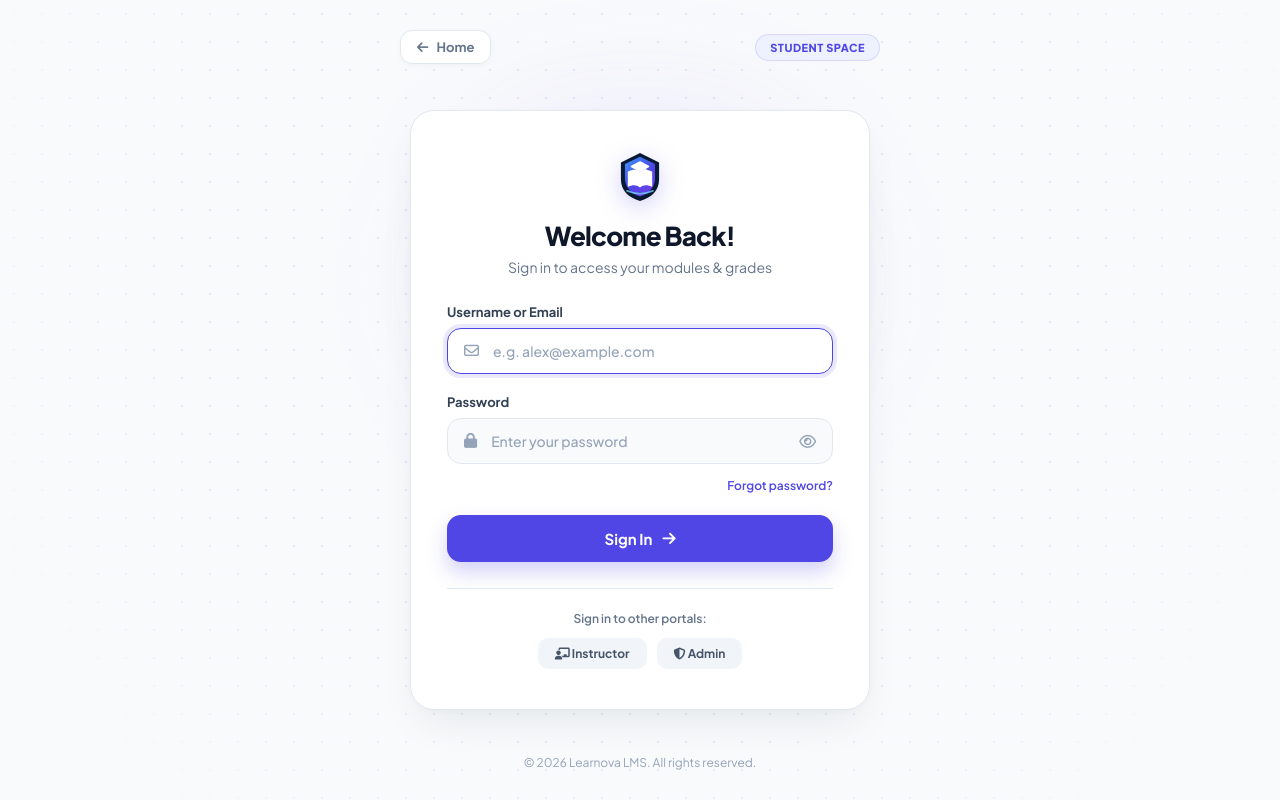
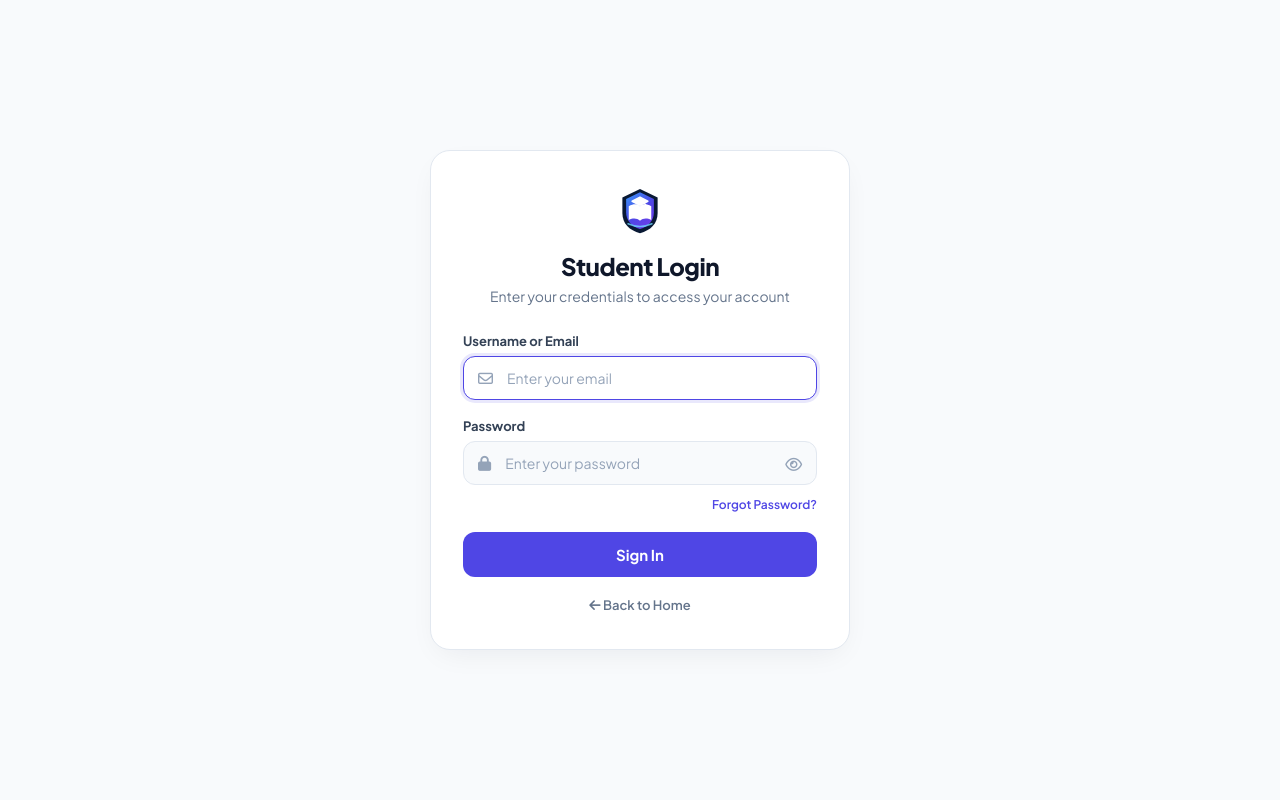
Before and after one commit to sanad-shat/Learnova-LMS-Platform, a Flask app: page /student/login in a window 1280 px wide. Run offline with Flask 3, Linux system fonts and the light colour scheme; data comes from the database, SQL or seed files in the repository.

Commit message:
Update login.html

```diff
--- a/ecms/app/templates/student/login.html
+++ b/ecms/app/templates/student/login.html
@@ -22,351 +22,202 @@
 
     * {
       box-sizing: border-box;
+      margin: 0;
+      padding: 0;
       font-family: 'Plus Jakarta Sans', system-ui, -apple-system, sans-serif;
     }
 
     body {
-      margin: 0;
       min-height: 100vh;
       background: var(--bg);
       color: var(--navy);
       display: flex;
-      flex-direction: column;
-      justify-content: space-between;
       align-items: center;
-      position: relative;
-      overflow-x: hidden;
-      padding: 30px 20px;
+      justify-content: center;
+      padding: 24px 16px;
     }
 
-    /* Ambient Dot Grid & Glow */
-    .bg-grid {
-      position: absolute;
-      top: 0;
-      left: 0;
+    .login-card {
       width: 100%;
-      height: 100%;
-      background-image: radial-gradient(rgba(79, 70, 229, 0.12) 1.2px, transparent 1.2px);
-      background-size: 28px 28px;
-      mask-image: radial-gradient(circle at 50% 35%, #000 50%, transparent 90%);
-      -webkit-mask-image: radial-gradient(circle at 50% 35%, #000 50%, transparent 90%);
-      pointer-events: none;
-      z-index: 0;
+      max-width: 420px;
+      background: #ffffff;
+      border: 1px solid var(--border);
+      border-radius: 20px;
+      padding: 36px 32px;
+      box-shadow: 0 10px 30px -10px rgba(15, 23, 42, 0.08);
     }
 
-    .bg-glow {
-      position: absolute;
-      top: 10%;
-      left: 50%;
-      transform: translateX(-50%);
-      width: 600px;
-      height: 400px;
-      background: radial-gradient(circle, rgba(99, 102, 241, 0.18) 0%, rgba(168, 85, 247, 0.05) 50%, transparent 70%);
-      filter: blur(50px);
-      pointer-events: none;
-      z-index: 0;
-    }
-
-    /* Top Nav Row */
-    .top-nav {
-      position: relative;
-      z-index: 2;
-      width: 100%;
-      max-width: 480px;
-      display: flex;
-      justify-content: space-between;
-      align-items: center;
-      margin-bottom: 20px;
-    }
-
-    .back-link {
-      display: inline-flex;
-      align-items: center;
-      gap: 8px;
-      text-decoration: none;
-      font-size: 13px;
-      font-weight: 700;
-      color: var(--slate);
-      background: #ffffff;
-      border: 1px solid var(--border);
-      padding: 8px 16px;
-      border-radius: 12px;
-      box-shadow: 0 2px 6px rgba(0,0,0,0.03);
-      transition: all 0.2s ease;
-    }
-
-    .back-link:hover {
-      color: var(--primary);
-      border-color: #c7d2fe;
-      transform: translateX(-3px);
-    }
-
-    .portal-chip {
-      background: #eef2ff;
-      color: var(--primary);
-      font-size: 11px;
-      font-weight: 800;
-      padding: 6px 14px;
-      border-radius: 99px;
-      border: 1px solid rgba(79, 70, 229, 0.15);
-      letter-spacing: 0.5px;
-      text-transform: uppercase;
-    }
-
-    /* Main Auth Box */
-    .auth-container {
-      position: relative;
-      z-index: 2;
-      width: 100%;
-      max-width: 460px;
-      background: #ffffff;
-      border: 1px solid var(--border);
-      border-radius: 24px;
-      padding: 40px 36px;
-      box-shadow: 0 20px 40px -10px rgba(15, 23, 42, 0.08), 0 2px 6px rgba(0,0,0,0.02);
-    }
-
-    .brand-center {
+    .brand-header {
       text-align: center;
       margin-bottom: 28px;
     }
 
     .brand-icon {
-      width: 52px;
-      height: 52px;
+      width: 48px;
+      height: 48px;
       margin-bottom: 12px;
-      filter: drop-shadow(0 6px 12px rgba(79, 70, 229, 0.25));
     }
 
-    .brand-center h1 {
-      font-size: 26px;
+    .brand-header h1 {
+      font-size: 24px;
       font-weight: 800;
-      letter-spacing: -0.8px;
-      margin: 0 0 6px;
       color: var(--navy);
+      letter-spacing: -0.5px;
+      margin-bottom: 6px;
     }
 
-    .brand-center p {
+    .brand-header p {
       font-size: 14px;
       color: var(--slate);
-      margin: 0;
     }
 
-    /* Alert / Flash */
-    .flash-box {
-      padding: 12px 16px;
-      border-radius: 12px;
+    /* Flash Message */
+    .flash {
+      padding: 12px 14px;
+      border-radius: 10px;
       font-size: 13px;
       font-weight: 600;
-      margin-bottom: 22px;
+      margin-bottom: 20px;
       display: flex;
       align-items: center;
-      gap: 10px;
+      gap: 8px;
     }
-    .flash-box.danger, .flash-box.error {
+    .flash.danger, .flash.error {
       background: #fef2f2;
       color: #dc2626;
       border: 1px solid #fee2e2;
     }
-    .flash-box.success {
+    .flash.success {
       background: #f0fdf4;
       color: #16a34a;
       border: 1px solid #dcfce7;
     }
-    .flash-box.info {
-      background: #eff6ff;
-      color: #2563eb;
-      border: 1px solid #dbeafe;
+
+    /* Form Elements */
+    .form-group {
+      margin-bottom: 18px;
     }
 
-    /* Form Fields */
-    .field-group {
-      margin-bottom: 20px;
-    }
-
-    .field-label {
+    label {
       display: block;
       font-size: 13px;
       font-weight: 700;
       color: #334155;
-      margin-bottom: 8px;
+      margin-bottom: 7px;
     }
 
-    .input-box {
+    .input-wrap {
       position: relative;
       display: flex;
       align-items: center;
       background: #f8fafc;
       border: 1px solid var(--border);
-      border-radius: 14px;
-      transition: all 0.25s ease;
+      border-radius: 12px;
+      transition: all 0.2s ease;
     }
 
-    .input-box:focus-within {
+    .input-wrap:focus-within {
       background: #ffffff;
       border-color: var(--primary);
-      box-shadow: 0 0 0 4px rgba(79, 70, 229, 0.12);
+      box-shadow: 0 0 0 3px rgba(79, 70, 229, 0.12);
     }
 
-    .input-box i.input-icon {
-      padding-left: 16px;
+    .input-wrap i.field-icon {
+      padding-left: 14px;
       color: #94a3b8;
       font-size: 15px;
     }
 
-    .input-box input {
+    .input-wrap input {
       width: 100%;
-      padding: 13px 14px;
+      padding: 12px 14px;
       border: none;
       background: transparent;
       outline: none;
       font-size: 14px;
       color: var(--navy);
-      font-weight: 500;
     }
 
-    .input-box input::placeholder {
+    .input-wrap input::placeholder {
       color: #94a3b8;
     }
 
-    .eye-toggle {
+    .eye-btn {
       background: none;
       border: none;
-      padding: 0 16px;
+      padding: 0 14px;
       cursor: pointer;
       color: #94a3b8;
       font-size: 15px;
-      transition: color 0.2s;
     }
 
-    .eye-toggle:hover {
+    .eye-btn:hover {
       color: var(--primary);
     }
 
-    .forgot-wrap {
+    .form-extras {
       display: flex;
       justify-content: flex-end;
       margin-top: -6px;
-      margin-bottom: 22px;
+      margin-bottom: 20px;
     }
 
-    .forgot-btn {
+    .form-extras a {
       font-size: 12px;
       font-weight: 600;
       color: var(--primary);
       text-decoration: none;
     }
 
-    .forgot-btn:hover {
+    .form-extras a:hover {
       text-decoration: underline;
     }
 
-    .submit-btn {
+    .btn-submit {
       width: 100%;
       background: var(--primary);
       color: #ffffff;
       border: none;
-      padding: 14px;
-      border-radius: 14px;
+      padding: 13px;
+      border-radius: 12px;
       font-size: 15px;
       font-weight: 700;
       cursor: pointer;
-      box-shadow: 0 10px 20px rgba(79, 70, 229, 0.25);
-      transition: all 0.25s ease;
-      display: flex;
-      align-items: center;
-      justify-content: center;
-      gap: 10px;
+      transition: all 0.2s ease;
     }
 
-    .submit-btn:hover {
+    .btn-submit:hover {
       background: var(--primary-hover);
-      transform: translateY(-2px);
-      box-shadow: 0 14px 26px rgba(79, 70, 229, 0.35);
     }
 
-    /* Switch Roles Divider */
-    .switch-roles {
-      margin-top: 26px;
-      padding-top: 22px;
-      border-top: 1px solid var(--border);
+    .back-home {
+      display: block;
       text-align: center;
+      margin-top: 20px;
+      font-size: 13px;
+      font-weight: 600;
+      color: var(--slate);
+      text-decoration: none;
     }
 
-    .switch-roles small {
-      display: block;
-      font-size: 12px;
-      color: var(--slate);
-      margin-bottom: 12px;
-      font-weight: 600;
-    }
-
-    .role-pills {
-      display: flex;
-      justify-content: center;
-      gap: 10px;
-    }
-
-    .role-pill {
-      font-size: 12px;
-      font-weight: 700;
-      text-decoration: none;
-      color: #475569;
-      background: #f1f5f9;
-      padding: 7px 16px;
-      border-radius: 10px;
-      transition: all 0.2s;
-      border: 1px solid transparent;
-    }
-
-    .role-pill:hover {
-      background: #eef2ff;
+    .back-home:hover {
       color: var(--primary);
-      border-color: #c7d2fe;
-    }
-
-    /* Footer text */
-    .page-footer {
-      position: relative;
-      z-index: 2;
-      font-size: 12px;
-      color: #94a3b8;
-      text-align: center;
-      margin-top: 20px;
-    }
-
-    @media (max-width: 520px) {
-      .auth-container {
-        padding: 30px 22px;
-      }
     }
   </style>
 </head>
 
 <body>
-  <div class="bg-grid"></div>
-  <div class="bg-glow"></div>
-
-  <!-- Header Navigation -->
-  <div class="top-nav">
-    <a href="/" class="back-link">
-      <i class="fa-solid fa-arrow-left"></i> Home
-    </a>
-    <span class="portal-chip">Student Space</span>
-  </div>
-
-  <!-- Center Card -->
-  <div class="auth-container">
-    <div class="brand-center">
+  <div class="login-card">
+    <div class="brand-header">
       <img src="{{ url_for('static', filename='brand/learnova-icon.svg') }}" alt="Learnova" class="brand-icon">
-      <h1>Welcome Back!</h1>
-      <p>Sign in to access your modules & grades</p>
+      <h1>Student Login</h1>
+      <p>Enter your credentials to access your account</p>
     </div>
 
     {% with messages = get_flashed_messages(with_categories=true) %}
       {% if messages %}
         {% for category, message in messages %}
-          <div class="flash-box {{ category }}">
+          <div class="flash {{ category }}">
             <i class="fa-solid fa-circle-exclamation"></i>
             <span>{{ message }}</span>
           </div>
@@ -375,66 +226,50 @@
     {% endwith %}
 
     <form method="POST">
-      <div class="field-group">
-        <label class="field-label" for="email">Username or Email</label>
-        <div class="input-box">
-          <i class="fa-regular fa-envelope input-icon"></i>
-          <input id="email" type="text" name="email" placeholder="e.g. alex@example.com" required autofocus>
+      <div class="form-group">
+        <label for="email">Username or Email</label>
+        <div class="input-wrap">
+          <i class="fa-regular fa-envelope field-icon"></i>
+          <input id="email" type="text" name="email" placeholder="Enter your email" required autofocus>
         </div>
       </div>
 
-      <div class="field-group">
-        <label class="field-label" for="login-pass">Password</label>
-        <div class="input-box">
-          <i class="fa-solid fa-lock input-icon"></i>
-          <input id="login-pass" type="password" name="password" placeholder="Enter your password" required>
-          <button type="button" class="eye-toggle" id="togglePassBtn" aria-label="Toggle password">
-            <i class="fa-regular fa-eye" id="togglePassIcon"></i>
+      <div class="form-group">
+        <label for="password">Password</label>
+        <div class="input-wrap">
+          <i class="fa-solid fa-lock field-icon"></i>
+          <input id="password" type="password" name="password" placeholder="Enter your password" required>
+          <button type="button" class="eye-btn" id="togglePassword">
+            <i class="fa-regular fa-eye" id="eyeIcon"></i>
           </button>
         </div>
       </div>
 
-      <div class="forgot-wrap">
-        <a class="forgot-btn" href="#">Forgot password?</a>
+      <div class="form-extras">
+        <a href="#">Forgot Password?</a>
       </div>
 
-      <button class="submit-btn" type="submit">
-        <span>Sign In</span>
-        <i class="fa-solid fa-arrow-right"></i>
-      </button>
+      <button class="btn-submit" type="submit">Sign In</button>
     </form>
 
-    <div class="switch-roles">
-      <small>Sign in to other portals:</small>
-      <div class="role-pills">
-        <a href="{{ url_for('teachers.login') }}" class="role-pill">
-          <i class="fa-solid fa-chalkboard-user"></i> Instructor
-        </a>
-        <a href="{{ url_for('admin.dashboard') }}" class="role-pill">
-          <i class="fa-solid fa-shield-halved"></i> Admin
-        </a>
-      </div>
-    </div>
-  </div>
-
-  <div class="page-footer">
-    &copy; 2026 Learnova LMS. All rights reserved.
+    <a href="/" class="back-home">
+      <i class="fa-solid fa-arrow-left"></i> Back to Home
+    </a>
   </div>
 
   <script>
-    document.addEventListener('DOMContentLoaded', function () {
-      const btn = document.getElementById('togglePassBtn');
-      const input = document.getElementById('login-pass');
-      const icon = document.getElementById('togglePassIcon');
-      if (btn && input && icon) {
-        btn.addEventListener('click', function () {
-          const isPass = input.type === 'password';
-          input.type = isPass ? 'text' : 'password';
-          icon.classList.toggle('fa-eye', !isPass);
-          icon.classList.toggle('fa-eye-slash', isPass);
-        });
-      }
-    });
+    const toggleBtn = document.getElementById('togglePassword');
+    const passwordInput = document.getElementById('password');
+    const eyeIcon = document.getElementById('eyeIcon');
+
+    if (toggleBtn && passwordInput && eyeIcon) {
+      toggleBtn.addEventListener('click', function () {
+        const isPassword = passwordInput.getAttribute('type') === 'password';
+        passwordInput.setAttribute('type', isPassword ? 'text' : 'password');
+        eyeIcon.classList.toggle('fa-eye', !isPassword);
+        eyeIcon.classList.toggle('fa-eye-slash', isPassword);
+      });
+    }
   </script>
 </body>
 </html>
```
